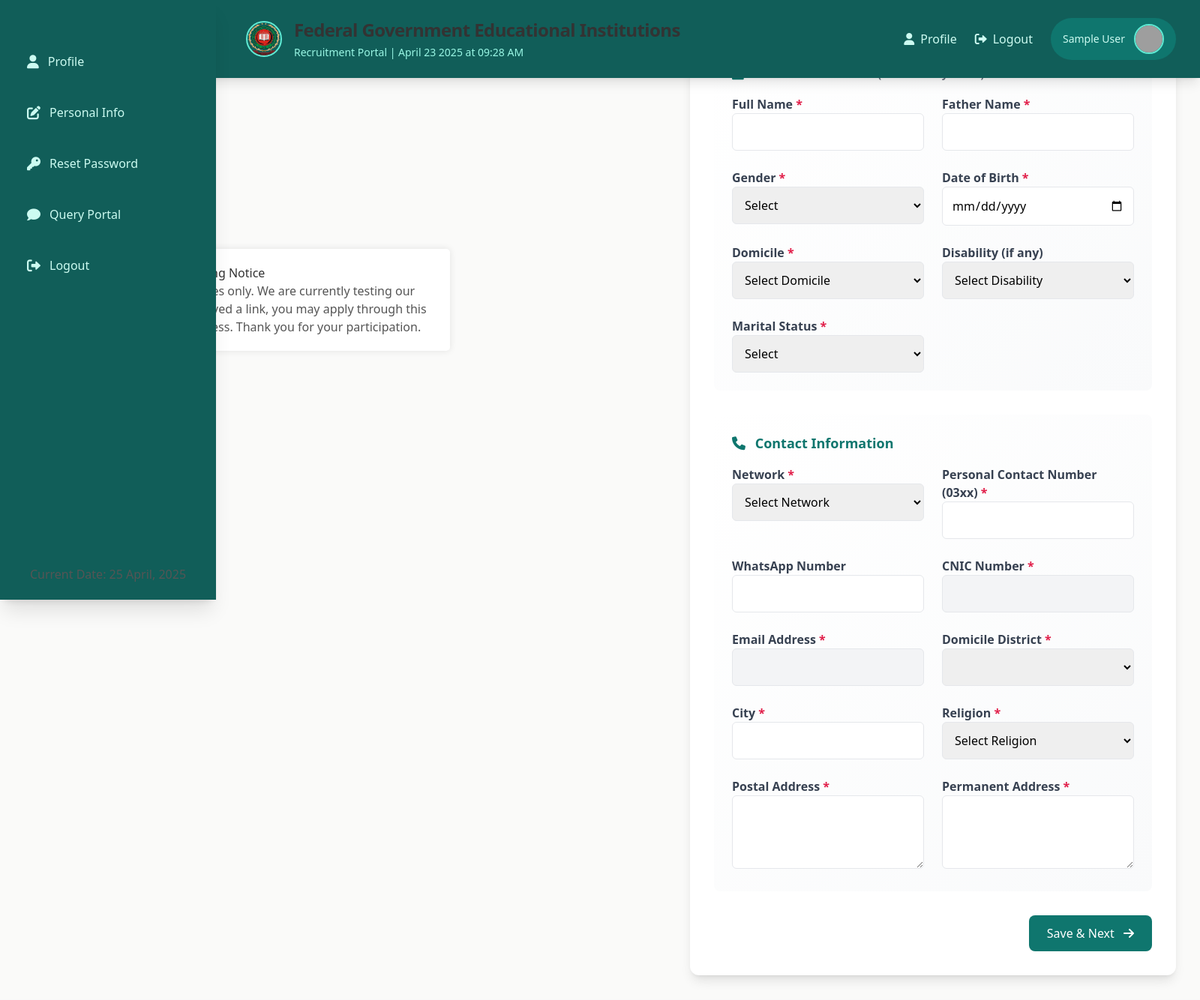
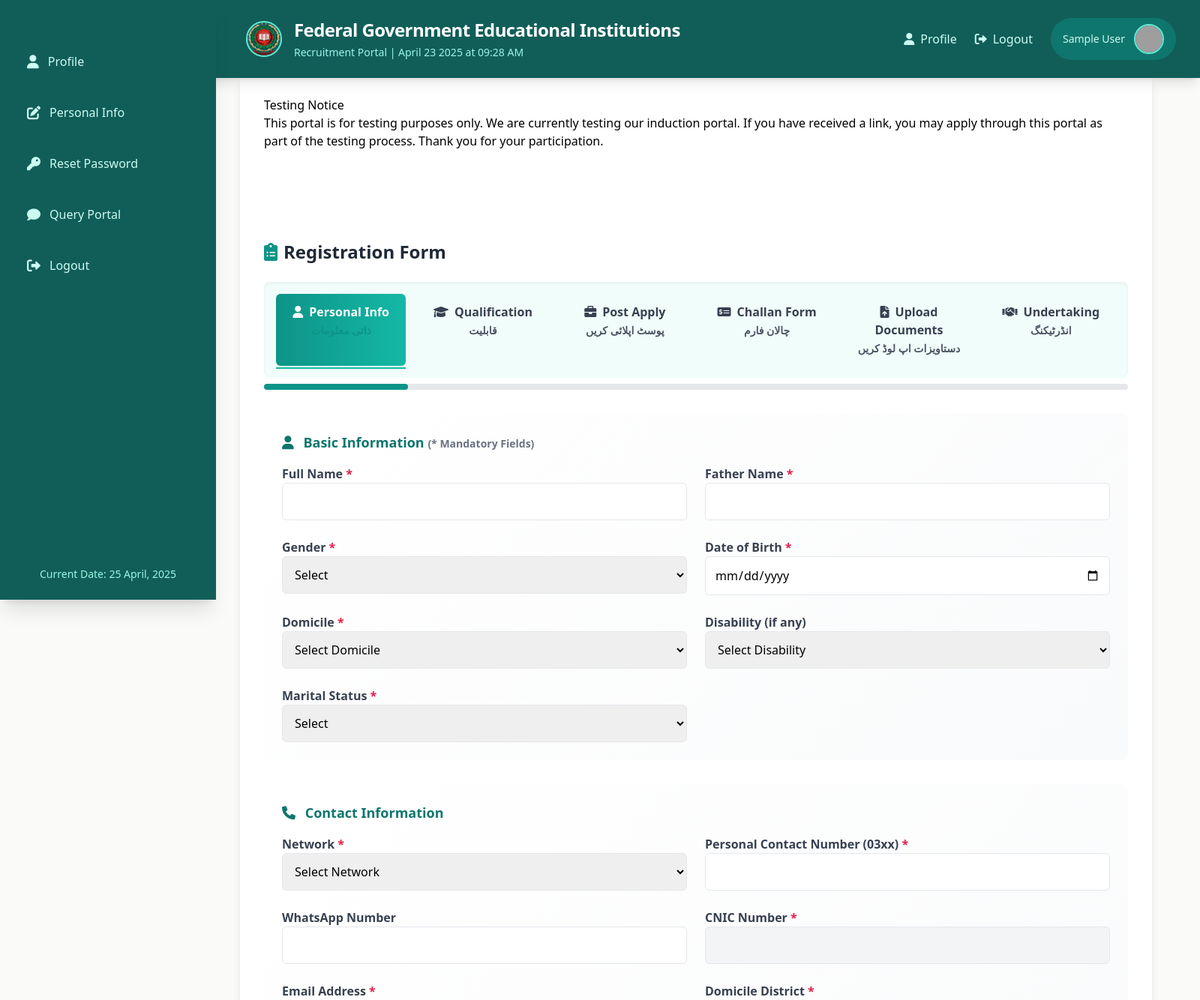
Before and after one commit to inductionportal123/induction, a PHP site: page /per_info.php in a window 1600 px wide. Shown: the top 1334 px of the page at 75% size. Before the commit the page ends 1308 px from the top, so only its background shows below. Run offline with PHP 8.4, Linux system fonts and the light colour scheme; the visitor is signed in with stand-in values (Sample User, id 1); data that the repository does not hold is empty; some libraries are stand-ins or nearby versions; grey boxes are pictures that could not be loaded.

Commit message:
updated post applyt

```diff
--- a/per_info.php
+++ b/per_info.php
@@ -148,10 +148,10 @@ if (isset($_SESSION['u_name'], $_SESSION['u_id'])) {
     <?php include 'header.php'; ?>
     <?php include 'sidebar.php'; ?>
 
-    <?php include 'test.php'; ?>
     <!-- Main Content -->
     <main class="p-8 pt-24 w-full max-w-7xl mx-auto md:ml-72">
         <div class="bg-white p-8 rounded-xl shadow-lg">
+        <?php include 'test.php'; ?>
 
             <!-- Advanced Navigation Tabs -->
             <?php include 'registration_form.php'; ?>
--- a/test.php
+++ b/test.php
@@ -1,41 +1,4 @@
-<?php
-// testing_notice.php
-// Page to display a testing notice for the induction portal
-?>
-<!DOCTYPE html>
-<html lang="en">
-<head>
-    <meta charset="UTF-8">
-    <meta name="viewport" content="width=device-width, initial-scale=1.0">
-    <title>Testing Notice</title>
-    <style>
-        body {
-            font-family: Arial, sans-serif;
-            display: flex;
-            justify-content: center;
-            align-items: center;
-            height: 100vh;
-            margin: 0;
-            background-color: #f4f4f4;
-        }
-        .notice-container {
-            background-color: #fff;
-            padding: 20px;
-            border-radius: 5px;
-            box-shadow: 0 0 10px rgba(0, 0, 0, 0.1);
-            text-align: center;
-            max-width: 600px;
-        }
-        h1 {
-            color: #333;
-        }
-        p {
-            color: #555;
-            font-size: 16px;
-        }
-    </style>
-</head>
-<body>
+
     <div class="notice-container">
         <h1>Testing Notice</h1>
         <p>
@@ -44,5 +7,3 @@
             Thank you for your participation.
         </p>
     </div>
-</body>
-</html>
```
